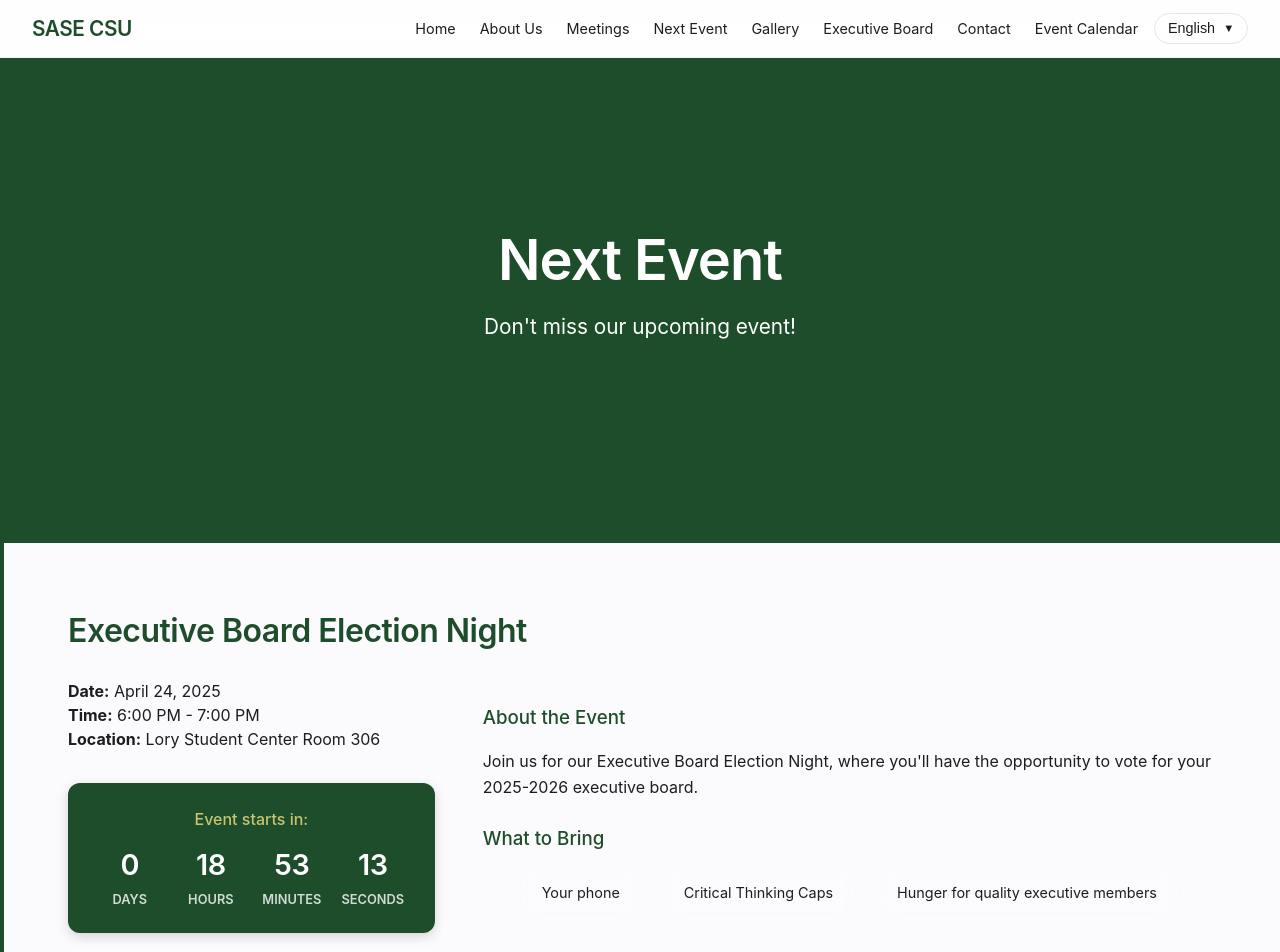
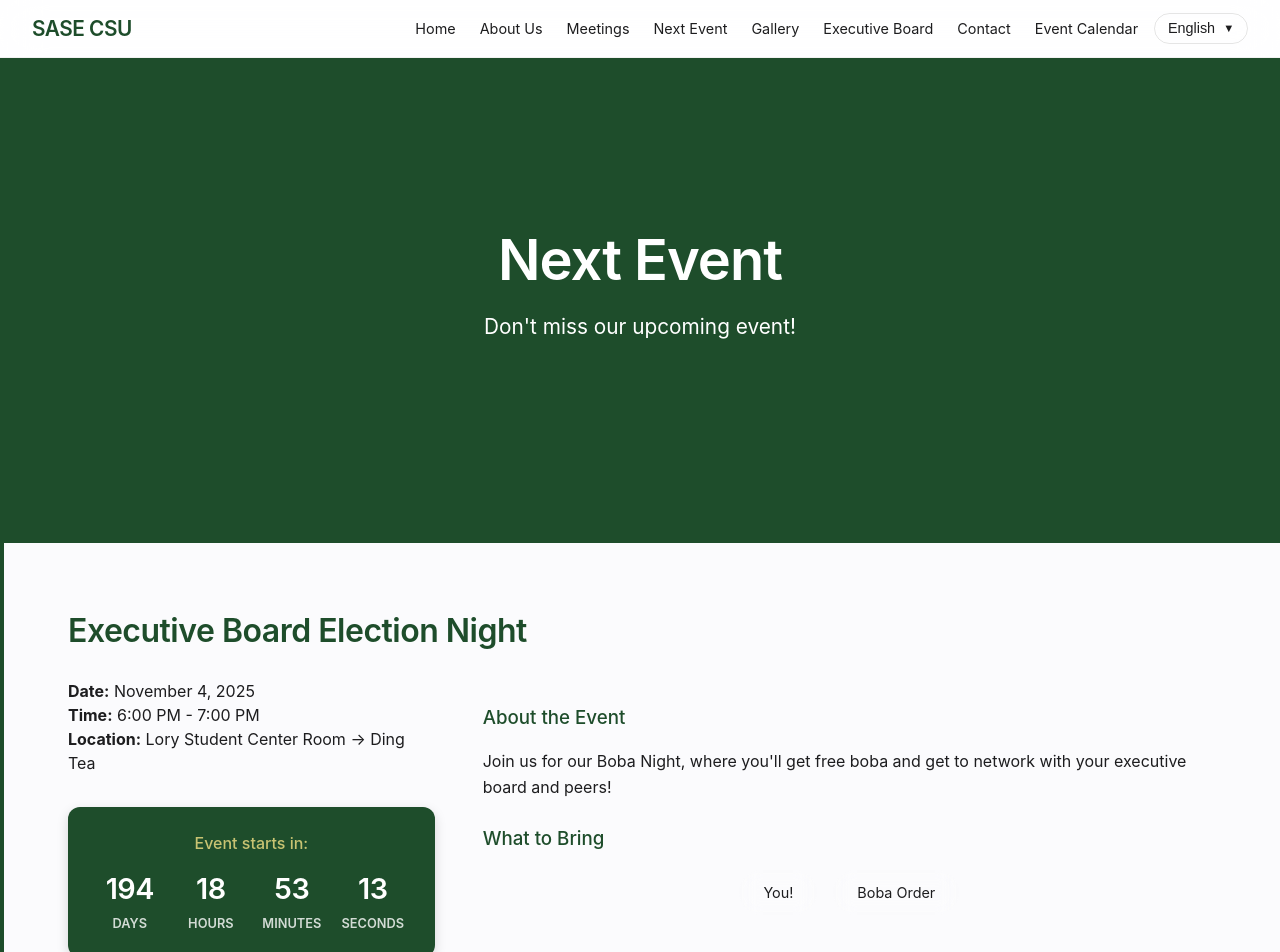
Before and after one commit to kylephamn/sase-csu-website, a React (Create React App) app: page /#/events in a window 1280 px wide. Shown: the top 952 px of the page. Built offline with nearby package versions, Linux system fonts and the light colour scheme.

Commit message:
updated Next meeting page

```diff
--- a/src/pages/Events.js
+++ b/src/pages/Events.js
@@ -6,7 +6,7 @@ function Events() {
   const { t } = useLanguage();
 
   // Target date for the event (April 24, 2025 at 6:00 PM)
-  const eventDate = new Date('2025-04-24T18:00:00');
+  const eventDate = new Date('2025-11-04T18:00:00');
 
   return (
     <div className="events-page">
@@ -21,22 +21,21 @@ function Events() {
         <h2 className="section-title">Executive Board Election Night</h2>
         <div className="event-details">
           <div className="event-info">
-            <p><strong>{t('common.date')}:</strong> April 24, 2025</p>
+            <p><strong>{t('common.date')}:</strong> November 4, 2025</p>
             <p><strong>{t('common.time')}:</strong> 6:00 PM - 7:00 PM</p>
-            <p><strong>{t('common.location')}:</strong> Lory Student Center Room 306</p>
+            <p><strong>{t('common.location')}:</strong> Lory Student Center Room -> Ding Tea</p>
 
             {/* Dynamic countdown component */}
             <CountdownTimer targetDate={eventDate} />
           </div>
           <div className="event-description">
             <h3>{t('events.about')}</h3>
-            <p>Join us for our Executive Board Election Night, where you'll have the opportunity to vote for your 2025-2026 executive board.</p>
+            <p>Join us for our Boba Night, where you'll get free boba and get to network with your executive board and peers!</p>
 
             <h3>{t('events.whatToBring')}</h3>
             <ul className="involvement-list">
-              <li>Your phone</li>
-              <li>Critical Thinking Caps</li>
-              <li>Hunger for quality executive members</li>
+              <li>You!</li>
+              <li>Boba Order</li>
             </ul>
           </div>
         </div>
```
